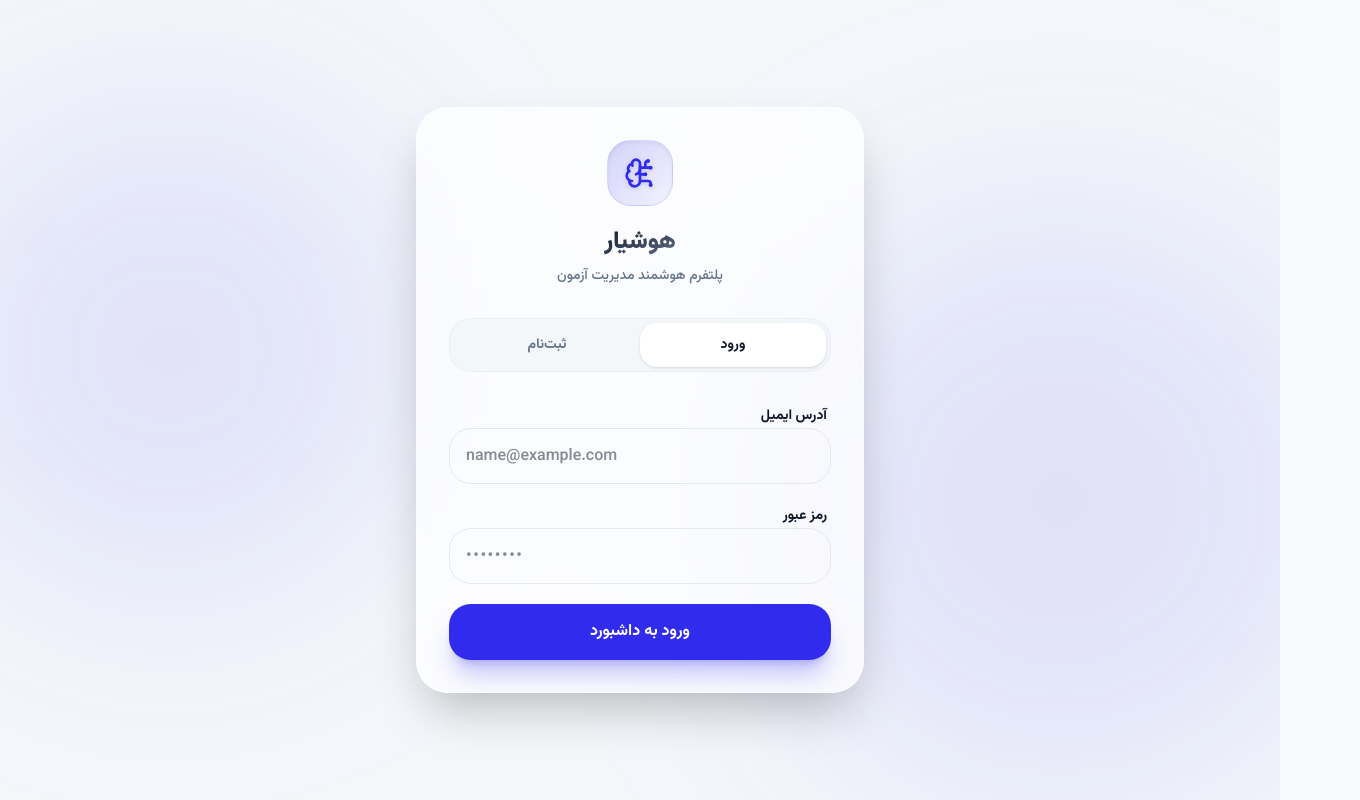
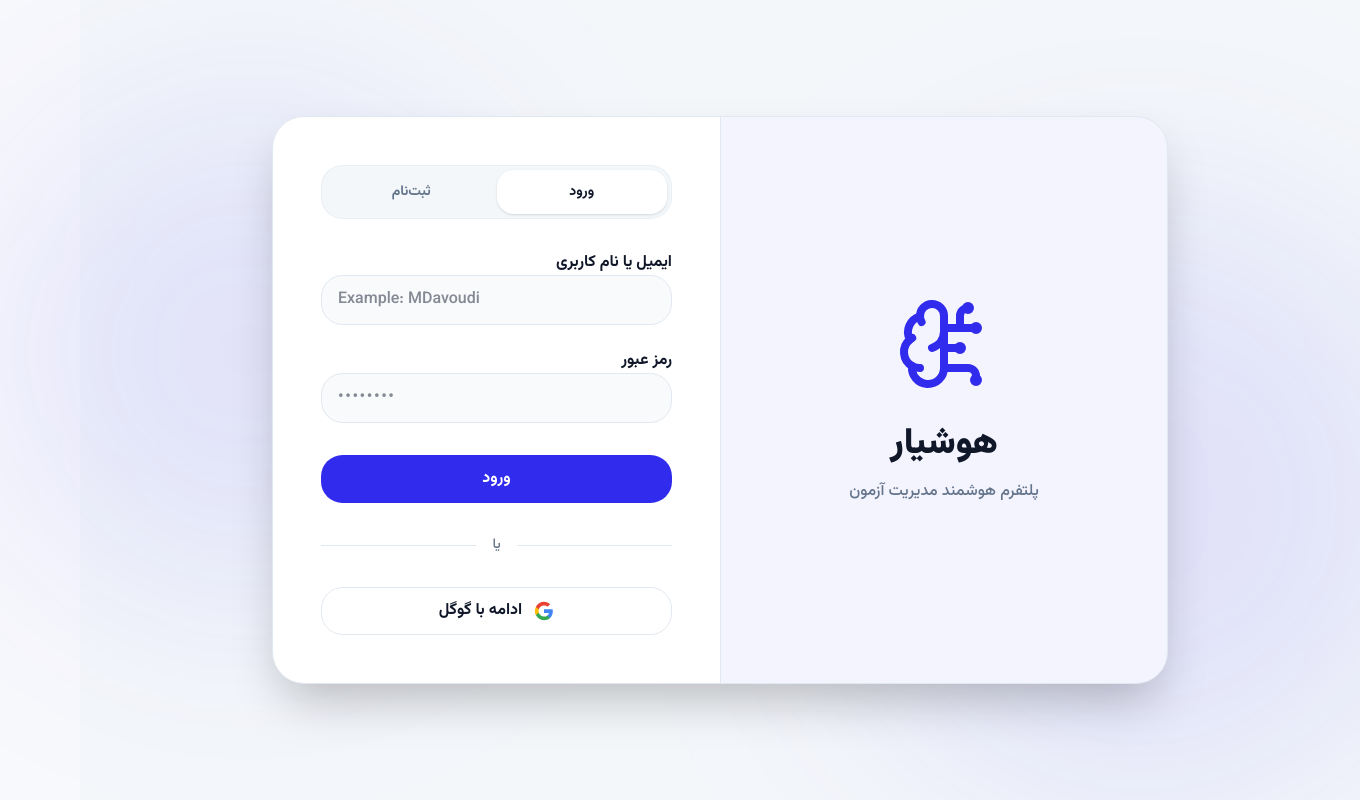
Before and after one commit to MDavoudi2011/Exam-Maker, a Next.js app: page /login in a window 1280 px wide. Shown: the whole page, 1360 px wide, since content can reach past the window. Built offline with nearby package versions, Linux system fonts and the light colour scheme; no server answers.

Commit message:
add login by google

```diff
--- a/components/AdminDashboard.tsx
+++ b/components/AdminDashboard.tsx
@@ -102,10 +102,10 @@ export default function AdminDashboard({ user, initialExams, userRole = 'admin',
         <div className="mt-6 pt-6 border-t border-border space-y-2 shrink-0">
           <div className="flex items-center gap-3 px-3 py-3 rounded-2xl bg-primary/10 mb-4 border border-primary/20">
             <div className="w-10 h-10 rounded-full bg-gradient-to-br from-primary to-primary/80 flex items-center justify-center text-primary-foreground font-bold shadow-md ring-2 ring-background ">
-              {user?.email?.charAt(0).toUpperCase() || 'A'}
+              {(user?.user_metadata?.username || user?.email)?.charAt(0).toUpperCase() || 'A'}
             </div>
             <div className="flex-1 overflow-hidden">
-              <p className="text-sm font-bold truncate text-foreground ">{user?.email}</p>
+              <p className="text-sm font-bold truncate text-foreground dir-ltr text-right">{user?.user_metadata?.username || user?.email}</p>
               <p className="text-xs text-primary font-medium">مدیر کل سیستم</p>
             </div>
           </div>
--- a/components/ClientDashboard.tsx
+++ b/components/ClientDashboard.tsx
@@ -103,10 +103,10 @@ export default function ClientDashboard({ user, initialExams, userRole = 'user',
         <div className="mt-6 pt-6 border-t border-border space-y-2 shrink-0">
           <div className="flex items-center gap-3 px-3 py-3 rounded-2xl bg-muted/80 mb-4 border border-border/50 ">
             <div className="w-10 h-10 rounded-full bg-gradient-to-br from-primary to-primary/70 flex items-center justify-center text-primary-foreground font-bold shadow-md ring-2 ring-background ">
-              {user?.email?.charAt(0).toUpperCase() || 'A'}
+              {(user?.user_metadata?.username || user?.email)?.charAt(0).toUpperCase() || 'A'}
             </div>
             <div className="flex-1 overflow-hidden">
-              <p className="text-sm font-bold truncate text-foreground ">{user?.email}</p>
+              <p className="text-sm font-bold truncate text-foreground dir-ltr text-right">{user?.user_metadata?.username || user?.email}</p>
               <p className="text-xs text-muted-foreground font-medium">{userRole === 'admin' ? 'مدیر سیستم' : 'کاربر'}</p>
             </div>
           </div>
--- a/components/ClientLogin.tsx
+++ b/components/ClientLogin.tsx
@@ -8,6 +8,8 @@ export default function ClientLogin() {
   const {
     email,
     setEmail,
+    username,
+    setUsername,
     password,
     setPassword,
     otpCode,
@@ -18,18 +20,28 @@ export default function ClientLogin() {
     mode,
     setMode,
     handleAuth,
-    handleVerify
+    handleVerify,
+    handleGoogleLogin
   } = useClientLogin();
 
   return (
-    <div className="h-screen w-full overflow-hidden bg-muted/50 dark:bg-background flex items-center justify-center p-6 relative font-sans" dir="rtl">
+    <div className="min-h-screen w-full bg-muted/50 dark:bg-background flex items-center justify-center p-4 font-sans overflow-x-hidden" dir="rtl">
+      {/* Decorative Orbs */}
+      <div className="absolute top-1/4 -right-20 w-[600px] h-[600px] bg-primary/10 blur-[120px] rounded-full pointer-events-none hidden md:block"></div>
+      <div className="absolute bottom-1/4 -left-20 w-[500px] h-[500px] bg-primary/10 blur-[120px] rounded-full pointer-events-none hidden md:block"></div>
 
-      {/* Decorative Orbs */}
-      <div className="absolute top-1/4 -right-20 w-[600px] h-[600px] bg-primary/10 blur-[120px] rounded-full pointer-events-none"></div>
-      <div className="absolute bottom-1/4 -left-20 w-[500px] h-[500px] bg-primary/10 blur-[120px] rounded-full pointer-events-none"></div>
+      <div className="w-full max-w-4xl bg-card rounded-[2rem] shadow-2xl z-10 animate-in fade-in slide-in-from-bottom-8 duration-700 grid md:grid-cols-2 overflow-hidden border border-border">
 
-      <div className="w-full max-w-md bg-card/70 dark:bg-background/70 backdrop-blur-2xl p-8 rounded-[2rem] shadow-2xl border border-white/40 z-10 animate-in fade-in slide-in-from-bottom-8 duration-700">
-        <div className="flex flex-col items-center mb-8">
+        {/* Branding Side (Desktop Only) */}
+        <div className="hidden md:flex flex-col items-center justify-center p-12 bg-primary/5 text-center border-l border-border">
+            <BrainCircuit className="w-24 h-24 text-primary mb-8" />
+            <h1 className="text-4xl font-black text-foreground mb-4">هوشیار</h1>
+            <p className="text-muted-foreground font-medium">پلتفرم هوشمند مدیریت آزمون</p>
+        </div>
+
+        {/* Form Side */}
+        <div className="p-8 md:p-12 flex flex-col justify-center">
+          <div className="flex flex-col items-center mb-8 md:hidden">
             <div className="bg-gradient-to-br from-primary/20 to-primary/5 p-4 rounded-[1.5rem] shadow-inner border border-primary/10 mb-5">
               <BrainCircuit className="w-8 h-8 text-primary drop-shadow-sm" />
             </div>
@@ -41,104 +53,124 @@ export default function ClientLogin() {
 
           {mode !== 'verify' ? (
             <>
-            <div className="flex p-1 bg-muted/80 rounded-2xl mb-8 border border-border/50 /50">
+              <div className="flex p-1 bg-muted/80 rounded-2xl mb-8 border border-border/50">
                 <button
                   onClick={() => { setMode('login'); setError(''); }}
-                className={`flex-1 py-3 text-sm font-bold rounded-xl transition-all ${mode === 'login' ? 'bg-card shadow-sm text-foreground dark:text-white' : 'text-muted-foreground hover:text-foreground dark:hover:text-muted-foreground'}`}
+                  className={`flex-1 py-3 text-sm font-bold rounded-xl transition-all ${mode === 'login' ? 'bg-card shadow-sm text-foreground' : 'text-muted-foreground hover:text-foreground'}`}
                 >
                   ورود
                 </button>
                 <button
                   onClick={() => { setMode('signup'); setError(''); }}
-                className={`flex-1 py-3 text-sm font-bold rounded-xl transition-all ${mode === 'signup' ? 'bg-card shadow-sm text-foreground dark:text-white' : 'text-muted-foreground hover:text-foreground dark:hover:text-muted-foreground'}`}
+                  className={`flex-1 py-3 text-sm font-bold rounded-xl transition-all ${mode === 'signup' ? 'bg-card shadow-sm text-foreground' : 'text-muted-foreground hover:text-foreground'}`}
                 >
                   ثبت‌نام
                 </button>
               </div>
 
-            <form onSubmit={handleAuth} className="space-y-5">
+              <form onSubmit={handleAuth} className="space-y-6">
                 {error && (
                   <div className="p-4 text-sm tracking-tight rounded-2xl font-medium bg-destructive/10 text-destructive border border-destructive/20">
                     {error}
                   </div>
                 )}
 
-              <div className="space-y-2">
-                <label className="text-sm font-bold text-foreground dark:text-muted-foreground pr-1">آدرس ایمیل</label>
-                <div className="relative">
+                {mode === 'signup' && (
+                  <div className="space-y-3">
+                    <label className="text-base font-bold text-foreground">نام کاربری</label>
                     <input
-                    type="email"
-                    value={email}
-                    onChange={(e) => setEmail(e.target.value)}
-                    className="w-full bg-muted/50/50 border border-border /50 px-4 py-3.5 rounded-2xl outline-none focus:ring-2 focus:ring-primary/40 focus:border-primary transition-all dir-ltr text-left h-14 font-medium"
-                    placeholder="name@example.com"
+                      type="text"
+                      value={username}
+                      onChange={(e) => setUsername(e.target.value)}
+                      className="w-full bg-muted/50 border border-border px-4 py-3 rounded-2xl outline-none focus:ring-2 focus:ring-primary/20 focus:border-primary transition-all font-medium dir-ltr text-left"
+                      placeholder="Example: MDavoudi"
                       required
                     />
                   </div>
+                )}
+
+                <div className="space-y-3">
+                  <label className="text-base font-bold text-foreground">
+                    {mode === 'login' ? 'ایمیل یا نام کاربری' : 'آدرس ایمیل'}
+                  </label>
+                  <input
+                    type={mode === 'login' ? 'text' : 'email'}
+                    value={email}
+                    onChange={(e) => setEmail(e.target.value)}
+                    className="w-full bg-muted/50 border border-border px-4 py-3 rounded-2xl outline-none focus:ring-2 focus:ring-primary/20 focus:border-primary transition-all dir-ltr text-left font-medium"
+                    placeholder={mode === 'login' ? 'Example: MDavoudi' : 'Example: MDavoudi2011@gmail.com'}
+                    required
+                  />
                 </div>
-              <div className="space-y-2">
-                <label className="text-sm font-bold text-foreground dark:text-muted-foreground pr-1">رمز عبور</label>
+
+                <div className="space-y-3">
+                  <label className="text-base font-bold text-foreground">رمز عبور</label>
                   <input
                     type="password"
                     value={password}
                     onChange={(e) => setPassword(e.target.value)}
-                  className="w-full bg-muted/50/50 border border-border /50 px-4 py-3.5 rounded-2xl outline-none focus:ring-2 focus:ring-primary/40 focus:border-primary transition-all dir-ltr text-left h-14 font-medium tracking-widest"
+                    className="w-full bg-muted/50 border border-border px-4 py-3 rounded-2xl outline-none focus:ring-2 focus:ring-primary/20 focus:border-primary transition-all dir-ltr text-left font-medium tracking-widest"
                     placeholder="••••••••"
                     required
                   />
                 </div>
 
+                <div className="pt-2">
                   <button
                     type="submit"
                     disabled={loading}
-                className="w-full h-14 bg-primary hover:bg-primary/90 text-white font-bold rounded-2xl shadow-xl shadow-primary/25 transition-all flex items-center justify-center gap-2 disabled:opacity-70 mt-4 active:scale-[0.98]"
+                    className="w-full h-12 bg-primary hover:bg-primary/90 text-white font-bold rounded-2xl transition-all flex items-center justify-center gap-2 disabled:opacity-70 active:scale-[0.98]"
                   >
-                {loading ? <Loader2 className="w-5 h-5 animate-spin" /> : (mode === 'login' ? 'ورود به داشبورد' : 'ساخت حساب کاربری')}
+                    {loading ? <Loader2 className="w-5 h-5 animate-spin" /> : (mode === 'login' ? 'ورود' : 'ساخت حساب')}
+                  </button>
+                </div>
+
+                <div className="relative flex items-center py-2">
+                  <div className="flex-grow border-t border-border"></div>
+                  <span className="flex-shrink-0 mx-4 text-muted-foreground text-sm font-medium">یا</span>
+                  <div className="flex-grow border-t border-border"></div>
+                </div>
+
+                <button
+                  type="button"
+                  onClick={handleGoogleLogin}
+                  disabled={loading}
+                  className="w-full h-12 bg-card hover:bg-muted text-foreground border border-border font-bold rounded-2xl transition-all flex items-center justify-center gap-3 disabled:opacity-70 active:scale-[0.98]"
+                >
+                  <svg viewBox="0 0 24 24" className="w-5 h-5">
+                    <path d="M22.56 12.25c0-.78-.07-1.53-.2-2.25H12v4.26h5.92c-.26 1.37-1.04 2.53-2.21 3.31v2.77h3.57c2.08-1.92 3.28-4.74 3.28-8.09z" fill="#4285F4"/>
+                    <path d="M12 23c2.97 0 5.46-.98 7.28-2.66l-3.57-2.77c-.98.66-2.23 1.06-3.71 1.06-2.86 0-5.29-1.93-6.16-4.53H2.18v2.84C3.99 20.53 7.7 23 12 23z" fill="#34A853"/>
+                    <path d="M5.84 14.09c-.22-.66-.35-1.36-.35-2.09s.13-1.43.35-2.09V7.07H2.18C1.43 8.55 1 10.22 1 12s.43 3.45 1.18 4.93l2.85-2.22.81-.62z" fill="#FBBC05"/>
+                    <path d="M12 5.38c1.62 0 3.06.56 4.21 1.64l3.15-3.15C17.45 2.09 14.97 1 12 1 7.7 1 3.99 3.47 2.18 7.07l3.66 2.84c.87-2.6 3.3-4.53 6.16-4.53z" fill="#EA4335"/>
+                  </svg>
+                  ادامه با گوگل
                 </button>
               </form>
             </>
           ) : (
-          <form onSubmit={handleVerify} className="space-y-5 animate-in fade-in slide-in-from-right-4 duration-500">
+            <form onSubmit={handleVerify} className="space-y-4 animate-in fade-in slide-in-from-right-4 duration-500">
               <div className="text-center mb-6">
-              <h3 className="text-lg font-bold text-foreground dark:text-white mb-2">تایید ایمیل</h3>
-              <p className="text-sm text-muted-foreground font-medium leading-relaxed">
-                کد تأیید ۶ رقمی به ایمیل <span className="text-foreground dir-ltr inline-block">{email}</span> ارسال شد.
-              </p>
+                <h3 className="text-lg font-bold text-foreground mb-2">تایید ایمیل</h3>
+                <p className="text-sm text-muted-foreground font-medium">کد ۶ رقمی به {email} ارسال شد.</p>
               </div>
-
-            {error && (
-              <div className="p-4 text-sm rounded-2xl font-medium bg-destructive/10 text-destructive border border-destructive/20">
-                {error}
-              </div>
-            )}
-
-            <div className="space-y-2">
+              {error && <div className="p-4 text-sm rounded-2xl font-medium bg-destructive/10 text-destructive border border-destructive/20">{error}</div>}
               <input
                 type="text"
                 value={otpCode}
                 onChange={(e) => setOtpCode(e.target.value)}
-                className="w-full bg-muted/50/50 border border-border /50 px-4 py-4 rounded-2xl outline-none focus:ring-2 focus:ring-primary/40 focus:border-primary transition-all dir-ltr text-center font-bold text-2xl tracking-[0.5em] h-16"
+                className="w-full bg-muted/50 border border-border px-4 py-3 rounded-2xl outline-none font-bold text-2xl tracking-[0.5em] h-14 text-center"
                 placeholder="------"
                 maxLength={6}
                 required
               />
-            </div>
-
-            <button
-              type="submit"
-              disabled={loading || otpCode.length < 6}
-              className="w-full h-14 bg-primary hover:bg-primary/90 text-white font-bold rounded-2xl shadow-xl shadow-primary/25 transition-all flex items-center justify-center gap-2 disabled:opacity-70 active:scale-[0.98]"
-            >
-              {loading ? <Loader2 className="w-5 h-5 animate-spin" /> : 'تأیید کد و ورود'}
-            </button>
-
-            <button type="button" onClick={() => setMode('login')} className="w-full flex justify-center items-center gap-2 text-sm text-muted-foreground hover:text-foreground transition-colors font-bold mt-4">
-              <ArrowRight className="w-4 h-4" />
-              بازگشت به ورود
+              <button type="submit" disabled={loading} className="w-full h-12 bg-primary hover:bg-primary/90 text-white font-bold rounded-2xl transition-all">تأیید</button>
+              <button type="button" onClick={() => setMode('login')} className="w-full flex justify-center items-center gap-2 text-sm text-muted-foreground hover:text-foreground font-bold">
+                <ArrowRight className="w-4 h-4" /> بازگشت
               </button>
             </form>
           )}
         </div>
       </div>
+    </div>
   );
 }
--- a/hooks/useClientLogin.ts
+++ b/hooks/useClientLogin.ts
@@ -1,12 +1,10 @@
 import { useState } from 'react';
 import { authService } from '@/services/auth.service';
-import { questionService } from '@/services/question.service';
-import { examService } from '@/services/exam.service';
-import { attemptService } from '@/services/attempt.service';
 import { AuthMode } from '@/types/auth.type';
 
 export function useClientLogin() {
   const [email, setEmail] = useState('');
+  const [username, setUsername] = useState('');
   const [password, setPassword] = useState('');
   const [otpCode, setOtpCode] = useState('');
   const [loading, setLoading] = useState(false);
@@ -24,7 +22,7 @@ export function useClientLogin() {
         if (error) throw error;
         window.location.reload();
       } else if (mode === 'signup') {
-        const { error, data } = await authService.signUp({ email, password });
+        const { error, data } = await authService.signUp({ email, username, password });
         if (error) throw error;
         if (data?.user && data.user.identities && data.user.identities.length === 0) {
            setError('این ایمیل قبلاً ثبت شده است.');
@@ -48,7 +46,6 @@ export function useClientLogin() {
       const { error } = await authService.verifyOtp({
         email,
         token: otpCode,
-        type: 'signup',
       });
 
       if (error) throw error;
@@ -60,9 +57,23 @@ export function useClientLogin() {
     }
   };
 
+  const handleGoogleLogin = async () => {
+    setLoading(true);
+    setError('');
+    try {
+      const { error } = await authService.signInWithGoogle();
+      if (error) throw error;
+    } catch (err: any) {
+      setError(err.message || 'خطایی در ورود با گوگل رخ داد.');
+      setLoading(false);
+    }
+  };
+
   return {
     email,
     setEmail,
+    username,
+    setUsername,
     password,
     setPassword,
     otpCode,
@@ -73,6 +84,7 @@ export function useClientLogin() {
     mode,
     setMode,
     handleAuth,
-    handleVerify
+    handleVerify,
+    handleGoogleLogin
   };
 }
--- a/services/dashboard.server.ts
+++ b/services/dashboard.server.ts
@@ -12,10 +12,15 @@ export const dashboardServer = {
     }
 
     let userRole = 'user';
+    let username = '';
     try {
-      const { data: profile } = await supabase.from('profiles').select('role').eq('id', user.id).single();
+      const { data: profile } = await supabase.from('profiles').select('role, username').eq('id', user.id).single();
       if (profile?.role) {
         userRole = profile.role;
+      }
+      if (profile?.username) {
+        username = profile.username;
+        user.user_metadata = { ...user.user_metadata, username };
       }
     } catch(err) {
       console.error("Profile fetch failed", err);
```
Also changed, not shown: services/auth.service.ts (+48 -4 lines). Lines whose indentation alone changed are shown as unchanged.
